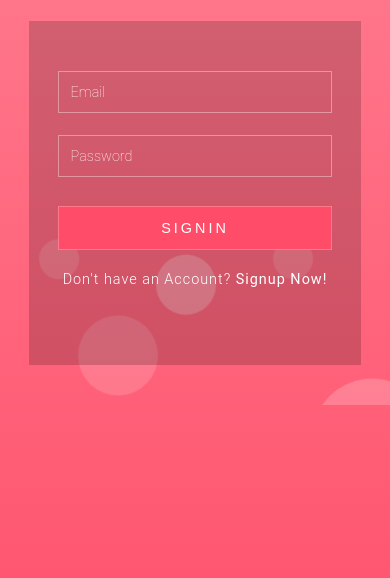
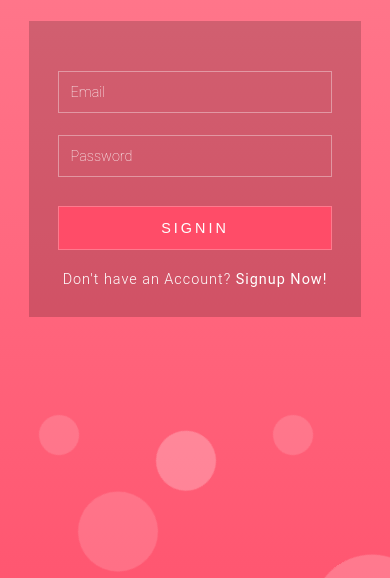
Before and after one commit to JustinClarke/tinDog, a plain HTML site: page form/login.html in a window 390 px wide. Shown: the part 69-647 px from the top of the page. Drawn offline with Linux system fonts and the light colour scheme.

Commit message:
Update style.css

```diff
--- a/form/css/style.css
+++ b/form/css/style.css
@@ -10,11 +10,6 @@ html, body, div, span, applet, object, iframe, h1, h2, h3, h4, h5, h6, p, blockq
   article, aside, details, figcaption, figure, footer, header, hgroup, menu, nav, section {
     display: block;
   }
-
-  .transparent{
-    padding-bottom: 3rem;
-  }
-
   ol, ul {
     list-style: none;
     margin: 0px;
@@ -574,7 +569,7 @@ html, body, div, span, applet, object, iframe, h1, h2, h3, h4, h5, h6, p, blockq
     }
 
     .main-layouts {
-      padding: 2em 0 1em;
+      padding: 2em 0 15em;
     }
   }
 
```
